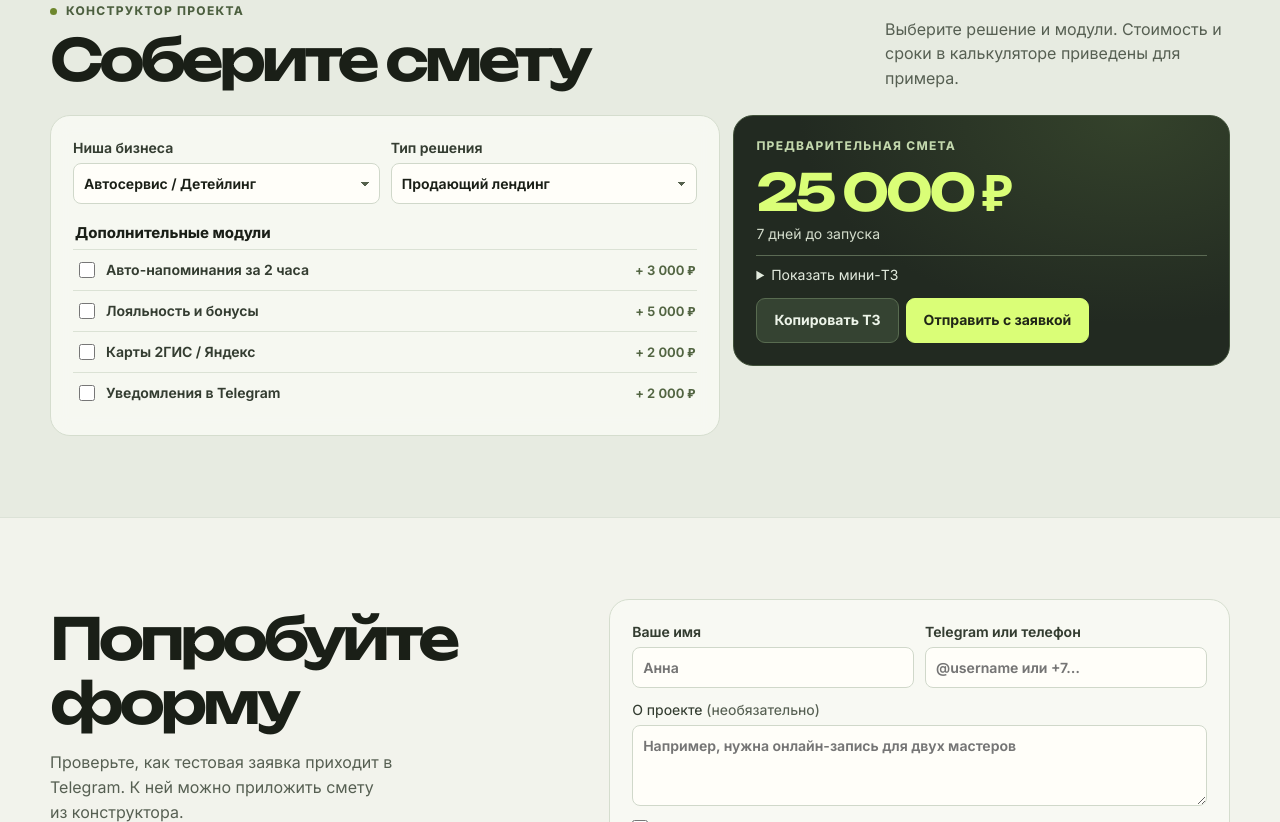
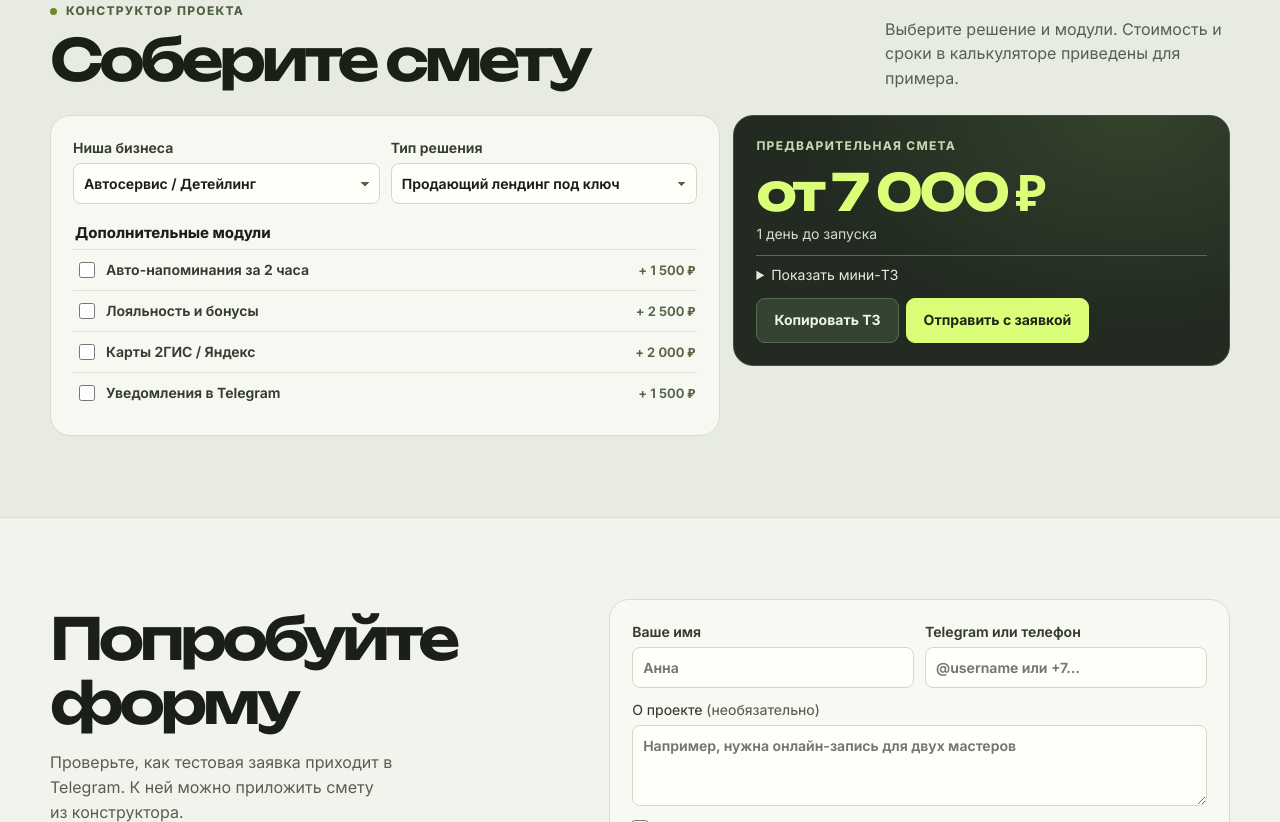
Before and after one commit to seyfertz/portfolio-site, a website with bundled scripts: page index.html in a window 1280 px wide. Shown: the part 1694-2516 px from the top of the page. Built offline with nearby package versions, Linux system fonts and the light colour scheme; animation ran at ten frames a second.

Commit message:
Add files via upload

```diff
--- a/index.html
+++ b/index.html
@@ -24,7 +24,7 @@
       <div class="terrain" aria-hidden="true"><canvas id="terrain-fallback"></canvas><div id="terrain"></div></div>
       <div class="shell hero-interior">
         <div class="hero-copy">
-          <p class="eyebrow hero-kicker"><i aria-hidden="true"></i> Демовитрина веб-разработчика</p>
+          <p class="eyebrow hero-kicker"><i aria-hidden="true"></i> ЗАПУСК САЙТОВ И БОТОВ ЗА 1–3 ДНЯ</p>
           <h1 id="hero-title">Бизнес<br>в одном <em>контуре.</em></h1>
           <p class="hero-description">Посмотрите, как сайт, онлайн-запись и Telegram работают вместе. Пройдите запись в примерах и соберите тестовую смету.</p>
           <div class="hero-actions"><a class="button primary" href="#estimate">Рассчитать проект</a><a class="button hero-link" href="#cases">Смотреть демо</a></div>
@@ -58,17 +58,17 @@
         <div class="estimate-grid">
           <form id="calculator" class="glass spotlight reveal">
             <div class="selects"><label>Ниша бизнеса<select id="niche" name="niche"><option>Автосервис / Детейлинг</option><option>Барбершоп</option><option>Стоматология</option><option>Кофейня / Доставка</option><option>Другая ниша</option></select></label>
-            <label>Тип решения<select id="solution" name="solution"><option value="landing">Продающий лендинг</option><option value="booking">Сайт + Онлайн-запись</option><option value="miniapp">Telegram-бот + Mini App</option><option value="full">Сайт + Бот + CRM-панель</option></select></label></div>
+            <label>Тип решения<select id="solution" name="solution"><option value="landing">Продающий лендинг под ключ</option><option value="booking">Сайт + онлайн-запись</option><option value="miniapp">Telegram-бот для записи / Mini App</option><option value="full">Сайт + Бот + Кабинет</option></select></label></div>
             <fieldset><legend>Дополнительные модули</legend>
-              <label class="module"><input type="checkbox" name="modules" value="reminder"><span>Авто-напоминания за 2 часа</span><small>+ 3 000 ₽</small></label>
-              <label class="module"><input type="checkbox" name="modules" value="loyalty"><span>Лояльность и бонусы</span><small>+ 5 000 ₽</small></label>
+              <label class="module"><input type="checkbox" name="modules" value="reminder"><span>Авто-напоминания за 2 часа</span><small>+ 1 500 ₽</small></label>
+              <label class="module"><input type="checkbox" name="modules" value="loyalty"><span>Лояльность и бонусы</span><small>+ 2 500 ₽</small></label>
               <label class="module"><input type="checkbox" name="modules" value="maps"><span>Карты 2ГИС / Яндекс</span><small>+ 2 000 ₽</small></label>
-              <label class="module"><input type="checkbox" name="modules" value="telegram"><span>Уведомления в Telegram</span><small>+ 2 000 ₽</small></label>
+              <label class="module"><input type="checkbox" name="modules" value="telegram"><span>Уведомления в Telegram</span><small>+ 1 500 ₽</small></label>
             </fieldset>
           </form>
           <aside class="result spotlight reveal" aria-label="Предварительная смета">
             <p class="eyebrow">Предварительная смета</p>
-            <div class="result-total" aria-live="polite"><strong id="price">25 000 ₽</strong><span id="duration">7 дней до запуска</span></div>
+            <div class="result-total" aria-live="polite"><strong id="price">от 7 000 ₽</strong><span id="duration">1 день до запуска</span></div>
             <details class="brief-details"><summary>Показать мини-ТЗ</summary><pre id="brief"></pre></details>
             <div class="result-actions"><button class="button result-copy" type="button" id="copy">Копировать ТЗ</button><a href="#contact" class="button primary" id="attach">Отправить с заявкой</a></div>
             <p id="copy-status" class="small-status" role="status" hidden></p>
--- a/script.js
+++ b/script.js
@@ -15,16 +15,16 @@ import './terrain.js';
 
 const $ = (selector) => document.querySelector(selector);
 const solutions = {
-  landing: { label: 'Продающий лендинг', price: 25000, days: 7, scope: 'Адаптивная страница, витрина услуг и форма заявки' },
-  booking: { label: 'Сайт + Онлайн-запись', price: 30000, days: 10, scope: 'Сайт, каталог услуг, специалисты, календарь и запись' },
-  miniapp: { label: 'Telegram-бот + Mini App', price: 32000, days: 11, scope: 'Чат-бот, Mini App, каталог и запись в Telegram' },
-  full: { label: 'Сайт + Бот + CRM-панель', price: 38000, days: 14, scope: 'Сайт, Mini App, чат-бот, общая база и панель владельца' },
+  landing: { price: 7000, days: [1, 1], scope: 'Адаптивная страница, витрина услуг и форма заявки' },
+  booking: { price: 10000, days: [1, 2], scope: 'Сайт, каталог услуг, специалисты, календарь и запись' },
+  miniapp: { price: 10000, days: [1, 2], scope: 'Чат-бот, Mini App, каталог и запись в Telegram' },
+  full: { price: 18000, days: [2, 3], scope: 'Сайт, Mini App, чат-бот, общая база и кабинет владельца' },
 };
 const modules = {
-  reminder: { price: 3000, days: 1, label: 'Авто-напоминания за 2 часа' },
-  loyalty: { price: 5000, days: 2, label: 'Система лояльности и бонусов' },
-  maps: { price: 2000, days: 1, label: 'Интеграция с картами 2ГИС / Яндекс' },
-  telegram: { price: 2000, days: 1, label: 'Уведомления в Telegram' },
+  reminder: { price: 1500, days: 0, label: 'Авто-напоминания за 2 часа' },
+  loyalty: { price: 2500, days: 0.5, label: 'Система лояльности и бонусов' },
+  maps: { price: 2000, days: 0.5, label: 'Интеграция с картами 2ГИС / Яндекс' },
+  telegram: { price: 1500, days: 0, label: 'Уведомления в Telegram' },
 };
 const number = new Intl.NumberFormat('ru-RU');
 const plural = new Intl.PluralRules('ru');
@@ -48,13 +48,16 @@ function estimate() {
   const solution = solutions[calculator.elements.solution.value];
   const selected = [...calculator.querySelectorAll('input:checked')].map((input) => modules[input.value]);
   const price = selected.reduce((sum, item) => sum + item.price, solution.price);
-  const days = selected.reduce((sum, item) => sum + item.days, solution.days);
-  const launch = days + ' ' + ({ one: 'день', few: 'дня', many: 'дней' })[plural.select(days)];
-  $('#price').textContent = rubles(price);
+  const extraDays = selected.reduce((sum, item) => sum + item.days, 0);
+  const [earliest, latest] = solution.days.map((day) => day + extraDays);
+  const range = earliest === latest ? number.format(latest) : number.format(earliest) + '–' + number.format(latest);
+  const launch = range + ' ' + ({ one: 'день', few: 'дня', many: 'дней', other: 'дня' })[plural.select(latest)];
+  const budget = 'от ' + rubles(price);
+  $('#price').textContent = budget;
   $('#duration').textContent = launch + ' до запуска';
-  brief = ['Мини-ТЗ · Контур', 'Ниша: ' + calculator.elements.niche.value, 'Решение: ' + solution.label,
+  brief = ['Мини-ТЗ · Контур', 'Ниша: ' + calculator.elements.niche.value, 'Решение: ' + calculator.elements.solution.selectedOptions[0].textContent,
     'Состав: ' + solution.scope, 'Модули: ' + (selected.map((item) => item.label).join(', ') || 'без дополнительных модулей'),
-    'Предварительный бюджет: ' + rubles(price), 'Ориентир запуска: ' + launch].join('\n');
+    'Предварительный бюджет: ' + budget, 'Ориентир запуска: ' + launch].join('\n');
   $('#brief').textContent = brief;
   status($('#copy-status'), '');
 }
```
